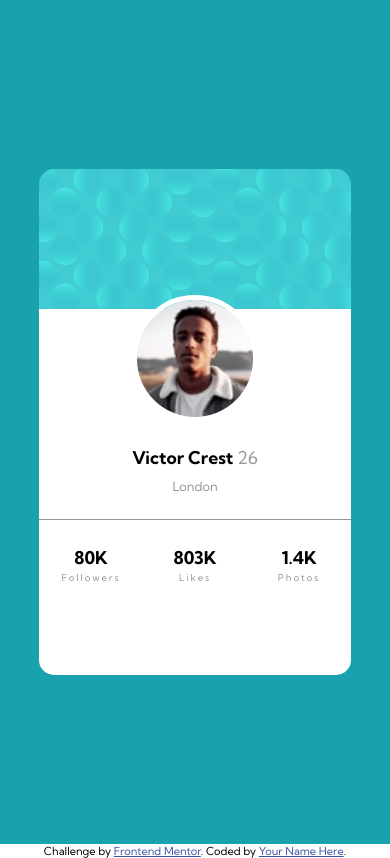
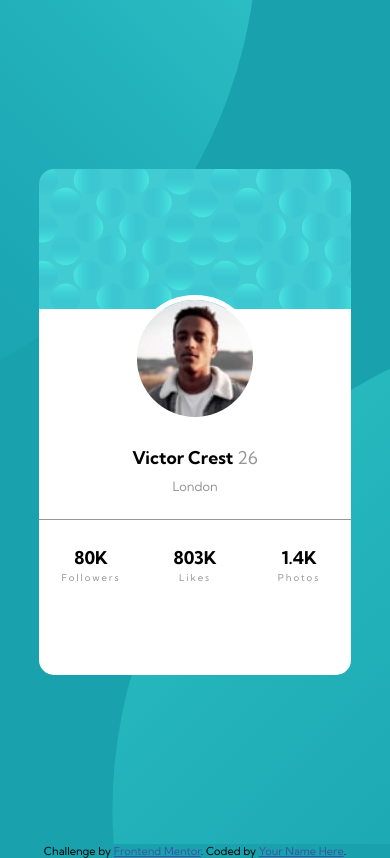
Before and after one commit to sergioatreides/profile-card-component, a plain HTML site: page index.html in a window 390 px wide. Drawn offline with Linux system fonts and the light colour scheme.

Commit message:
Beta version

```diff
--- a/css/styles.css
+++ b/css/styles.css
@@ -3,22 +3,25 @@
     --dark-grey: hsl(0, 0%, 59%);
 }
 * {
+    font-family: 'Kumbh Sans', sans-serif;
     box-sizing: border-box;
     margin: 0 auto;
+
 }
 body {
-    font-family: 'Kumbh Sans', sans-serif;
+    background-color: hsl(185, 75%, 39%);
+
 }
 .contenedor {
     display: flex;
     width: 100vw;
     height: 100vh;
-    background-color: hsl(185, 75%, 39%);
-    /*background-image: url("../images/bg-pattern-top.svg"), url("../images/bg-pattern-bottom.svg");
+    background:
+        url("../images/bg-pattern-top.svg") -40em -55em no-repeat,
+        url("../images/bg-pattern-bottom.svg") 30em 20em no-repeat;
+    background-size: 40%;
+    background-origin: center;
     background-size: cover;
-    background-repeat: no-repeat;
-    background-position-x: -700px, 500px;
-    background-position-y: -900px, 300px;  */
     align-items: center;
     justify-content: center;
 }
@@ -27,7 +30,6 @@ body {
     flex-direction: column;
     min-width: 25%;
     height: 60%;
-    /* border: 1px solid black; */
     border-radius: 15px;
     background-image: url("../images/bg-pattern-card.svg");
     background-color: var(--white);
@@ -102,15 +104,33 @@ body {
     .card {
         min-width: 30%;
     }
+    .contenedor {
+        background-color: hsl(185, 75%, 39%);
+        background:
+            url("../images/bg-pattern-top.svg") -30em -35em no-repeat,
+            url("../images/bg-pattern-bottom.svg") 20em 20em no-repeat;
+    }
 }
 @media screen and (max-width: 800px) {
     .card {
         min-width: 40%;
     }
+    .contenedor {
+        background-color: hsl(185, 75%, 39%);;
+        background:
+            url("../images/bg-pattern-top.svg") -30em -35em no-repeat,
+            url("../images/bg-pattern-bottom.svg") 20em 20em no-repeat;
+    }
 }
 @media screen and (max-width: 600px) {
     .card {
         min-width: 50%;
+    }
+    .contenedor {
+        background-color: hsl(185, 75%, 39%);;
+        background:
+            url("../images/bg-pattern-top.svg") -45em -35em no-repeat,
+            url("../images/bg-pattern-bottom.svg") 7em 20em no-repeat;
     }
 }
 @media screen and (max-width: 450px) {
```
